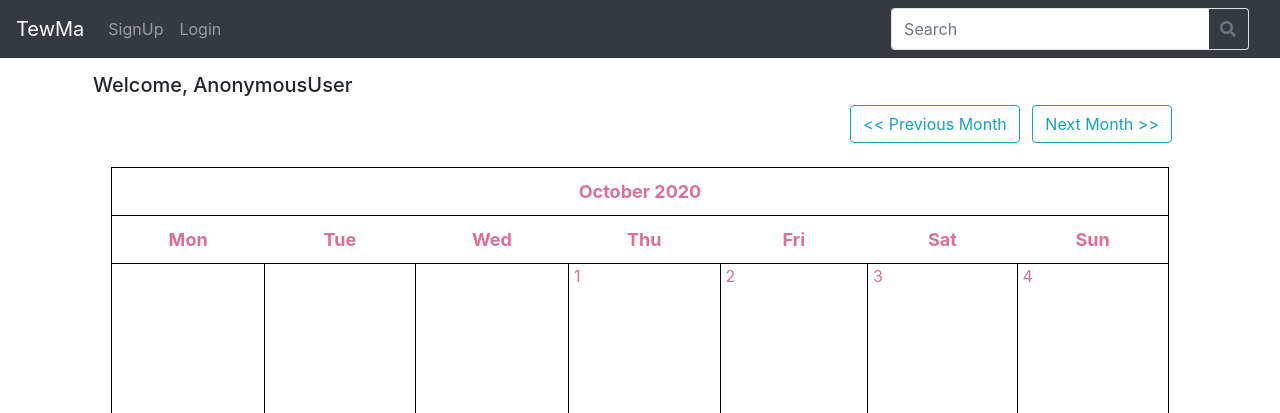
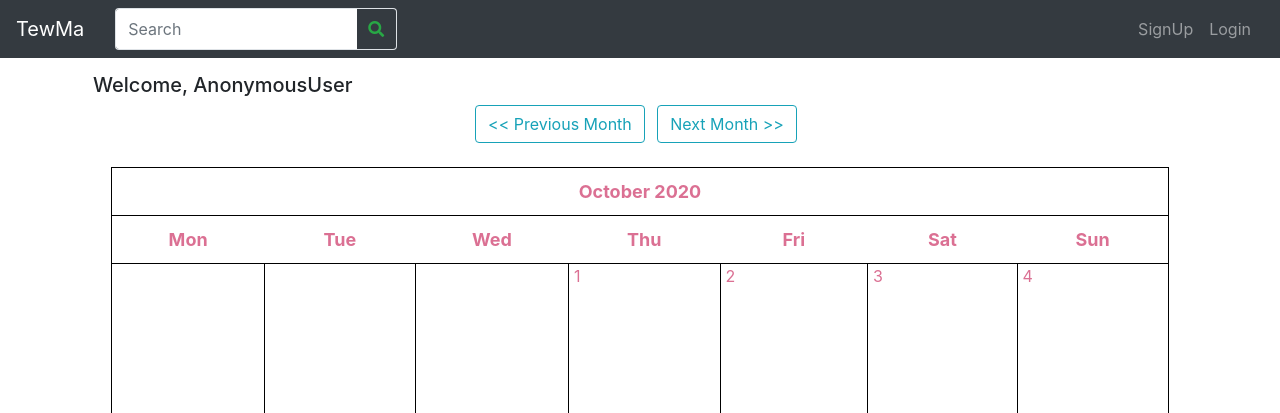
Before and after one commit to Bouncyyahomie/TEWMA-project, a Django app: page / in a window 1280 px wide. Shown: the top 413 px of the page. Run offline with Django 3.2, Linux system fonts and the light colour scheme; data that the repository does not hold is empty; some libraries are stand-ins or nearby versions.

Commit message:
design template

```diff
--- a/appointment/templates/appointment/base.html
+++ b/appointment/templates/appointment/base.html
@@ -9,7 +9,7 @@
     <!-- Bootstrap CSS -->
     <link rel="stylesheet" href="https://maxcdn.bootstrapcdn.com/bootstrap/4.0.0/css/bootstrap.min.css">
     <link rel="stylesheet" href="https://use.fontawesome.com/releases/v5.0.10/css/all.css">
-  <link rel="stylesheet" type="text/css"  href="{% static 'appointment/style.css' %}">
+    <link rel="stylesheet" type="text/css" href="{% static 'appointment/style.css' %}">
     <title>TewMa</title>
 </head>
 <body>
@@ -24,12 +24,21 @@
     <!-- navigation bar -->
     <nav class="navbar navbar-expand-md navbar-dark bg-dark fixed-top">
         <a class="navbar-brand" href="{% url 'appointment:home_page' %}">TewMa</a>
-      <button class="navbar-toggler" type="button" data-toggle="collapse" data-target="#navbarsExampleDefault" aria-controls="navbarsExampleDefault" aria-expanded="false" aria-label="Toggle navigation">
+        <button class="navbar-toggler" type="button" data-toggle="collapse" data-target="#navbarsExampleDefault"
+                aria-controls="navbarsExampleDefault" aria-expanded="false" aria-label="Toggle navigation">
             <span class="navbar-toggler-icon"></span>
         </button>
-
-      <div class="collapse navbar-collapse" id="navbarsExampleDefault">
-        <ul class="navbar-nav mr-auto">
+        <div class="input-group col-md-3 ">
+            <input class="form-control py-2 border-right-0 border" type="search" placeholder="Search"
+                   aria-label="Search">
+            <span class="input-group-append">
+              <button class="btn btn-outline-success border-left-0 border" type="submit">
+                    <i class="fa fa-search"></i>
+              </button>
+            </span>
+        </div>
+        <div class="collapse navbar-collapse w-100 order-3 dual-collapse2" id="navbarsExampleDefault">
+            <ul class="nav navbar-nav ml-auto navbar-right">
                 {% if user.is_authenticated %}
                     <li class="nav-item">
                         <a class="nav-link" href="{% url 'profile' %}">Profile</a>
@@ -46,14 +55,8 @@
                     </li>
                 {% endif %}
             </ul>
-        <div class="input-group col-md-4">
-            <input class="form-control py-2 border-right-0 border" type="search" placeholder="Search" aria-label="Search">
-            <span class="input-group-append">
-              <button class="btn btn-outline-secondary border-left-0 border" type="submit">
-                    <i class="fa fa-search"></i>
-              </button>
-            </span>
-        </div>
+
+            </ul>
         </div>
     </nav>
     {% block content %}{% endblock %}
--- a/appointment/templates/appointment/home_page.html
+++ b/appointment/templates/appointment/home_page.html
@@ -6,9 +6,9 @@
     </div>
 <div class="container">
     <div class="row">
-        <div class="col-md-12 bg-transparent text-right">
-    <a class="btn btn-outline-info right mr-2" href="{% url 'appointment:home_page' %}?{{ prev_month }}"> << Previous Month </a>
-    <a class="btn btn-outline-info right mr-2" href="{% url 'appointment:home_page' %}?{{ next_month }} "> Next Month >> </a>
+        <div class="col-md-12 bg-transparent text-center">
+    <a class="btn btn-outline-info right mr-2 " href="{% url 'appointment:home_page' %}?{{ prev_month }}"> << Previous Month </a>
+    <a class="btn btn-outline-info right mr-2 " href="{% url 'appointment:home_page' %}?{{ next_month }} "> Next Month >> </a>
         </div>
     </div>
 </div>
```
Lines whose indentation alone changed are shown as unchanged.
